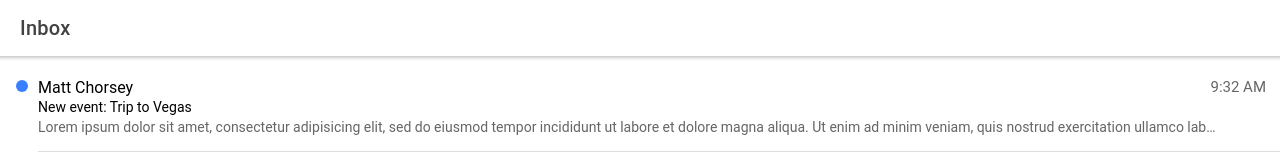
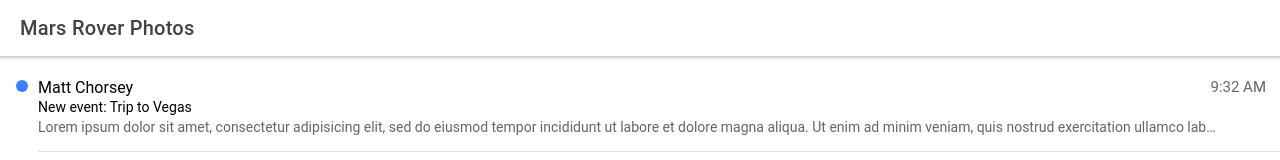
Before and after one commit to AMfalme/mars-rover-photos, a React (Create React App) app: page /home in a window 1280 px wide. Shown: the top 160 px of the page. Built offline with nearby package versions, Linux system fonts and the light colour scheme.

Commit message:
initial app with basic listing component as generated by the default ionic start command

```diff
--- a/package.json
+++ b/package.json
@@ -15,6 +15,7 @@
     "@types/react-dom": "^16.9.4",
     "@types/react-router": "^5.1.4",
     "@types/react-router-dom": "^5.1.3",
+    "colorette": "^1.2.1",
     "ionicons": "^5.0.0",
     "react": "^16.13.0",
     "react-dom": "^16.13.0",
--- a/public/index.html
+++ b/public/index.html
@@ -1,16 +1,15 @@
 <!DOCTYPE html>
 <html lang="en">
+
 <head>
   <meta charset="utf-8" />
-    <title>Ionic App</title>
+  <title>Mars Rover Photos</title>
 
   <base href="/" />
 
   <meta name="color-scheme" content="light dark" />
-    <meta
-      name="viewport"
-      content="viewport-fit=cover, width=device-width, initial-scale=1.0, minimum-scale=1.0, maximum-scale=1.0, user-scalable=no"
-    />
+  <meta name="viewport"
+    content="viewport-fit=cover, width=device-width, initial-scale=1.0, minimum-scale=1.0, maximum-scale=1.0, user-scalable=no" />
   <meta name="format-detection" content="telephone=no" />
   <meta name="msapplication-tap-highlight" content="no" />
 
--- a/src/pages/Home.tsx
+++ b/src/pages/Home.tsx
@@ -1,6 +1,6 @@
-import MessageListItem from '../components/MessageListItem';
-import React, { useState } from 'react';
-import { Message, getMessages } from '../data/messages';
+import MessageListItem from "../components/MessageListItem";
+import React, { useState } from "react";
+import { Message, getMessages } from "../data/messages";
 import {
   IonContent,
   IonHeader,
@@ -10,12 +10,11 @@
   IonRefresherContent,
   IonTitle,
   IonToolbar,
-  useIonViewWillEnter
-} from '@ionic/react';
-import './Home.css';
+  useIonViewWillEnter,
+} from "@ionic/react";
+import "./Home.css";
 
 const Home: React.FC = () => {
-
   const [messages, setMessages] = useState<Message[]>([]);
 
   useIonViewWillEnter(() => {
@@ -33,7 +32,7 @@
     <IonPage id="home-page">
       <IonHeader>
         <IonToolbar>
-          <IonTitle>Inbox</IonTitle>
+          <IonTitle>Mars Rover Photos</IonTitle>
         </IonToolbar>
       </IonHeader>
       <IonContent fullscreen>
@@ -43,14 +42,14 @@
 
         <IonHeader collapse="condense">
           <IonToolbar>
-            <IonTitle size="large">
-              Inbox
-            </IonTitle>
+            <IonTitle size="large">Inbox</IonTitle>
           </IonToolbar>
         </IonHeader>
 
         <IonList>
-          {messages.map(m => <MessageListItem key={m.id} message={m} />)}
+          {messages.map((m) => (
+            <MessageListItem key={m.id} message={m} />
+          ))}
         </IonList>
       </IonContent>
     </IonPage>
```
Lines whose indentation alone changed are shown as unchanged.
